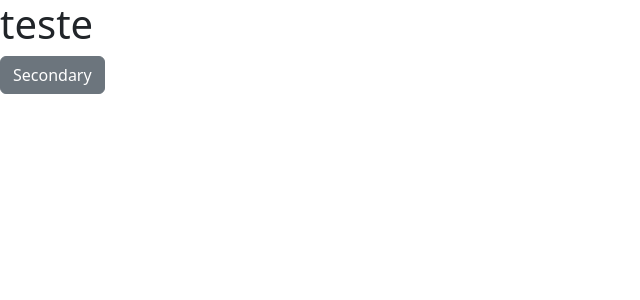
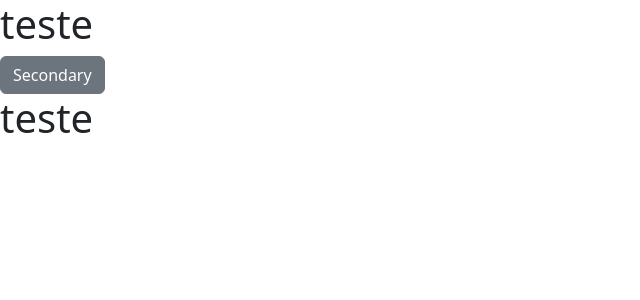
Before and after one commit to vicvicrrr/Crud_PHP, a PHP site: page / in a window 1280 px wide. Shown: the top 300 px of the page, without its empty margins (0-640 px from the left). Run offline with PHP 8.4, Linux system fonts and the light colour scheme.

Commit message:
Diretorio alterado

```diff
--- a/index.php
+++ b/index.php
@@ -9,6 +9,6 @@
 <body>
     <h1>teste</h1>
     <button type="button" class="btn btn-secondary">Secondary</button>
-
+    <h1>teste</h1>
 </body>
 </html>
```
